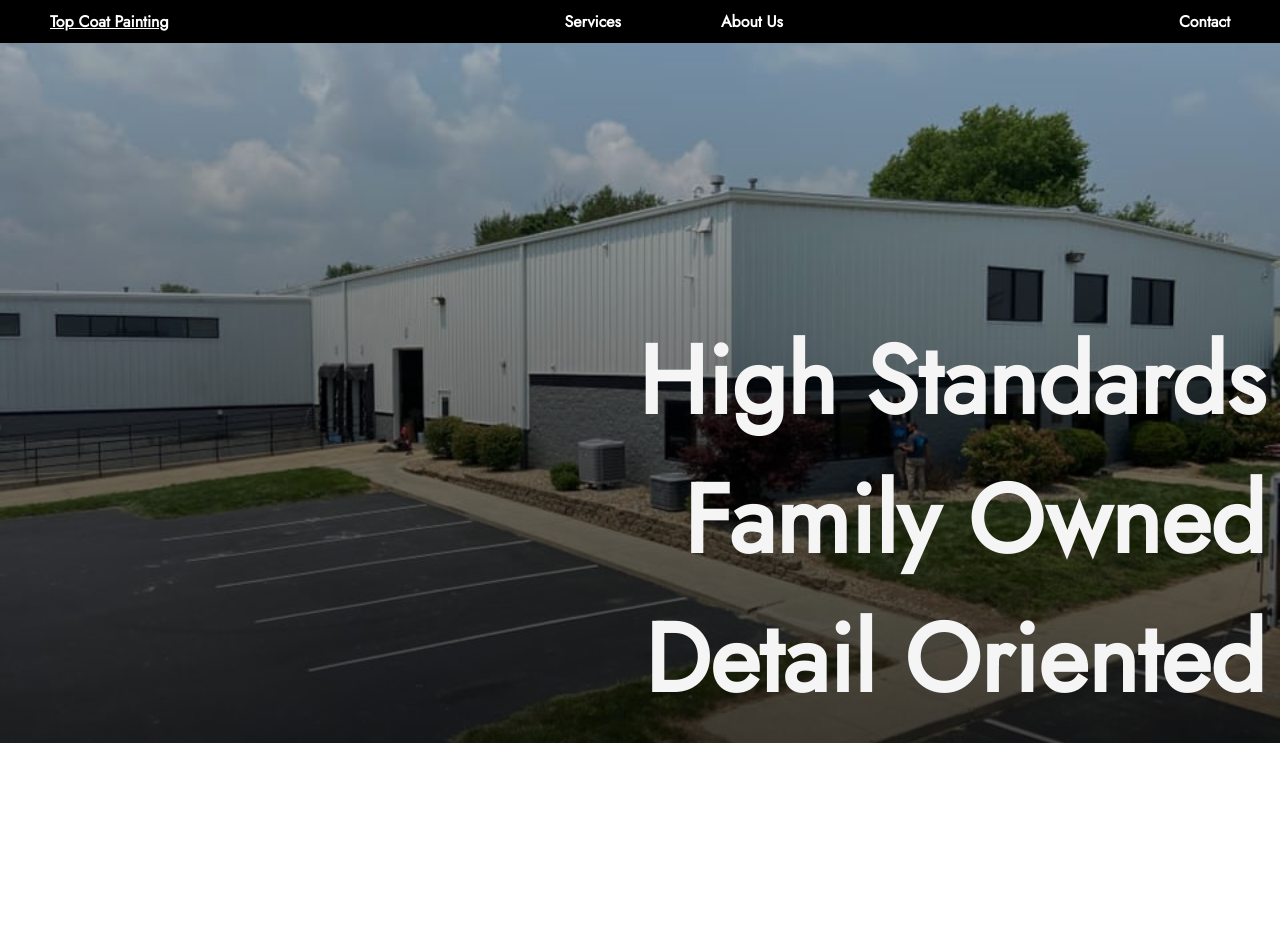
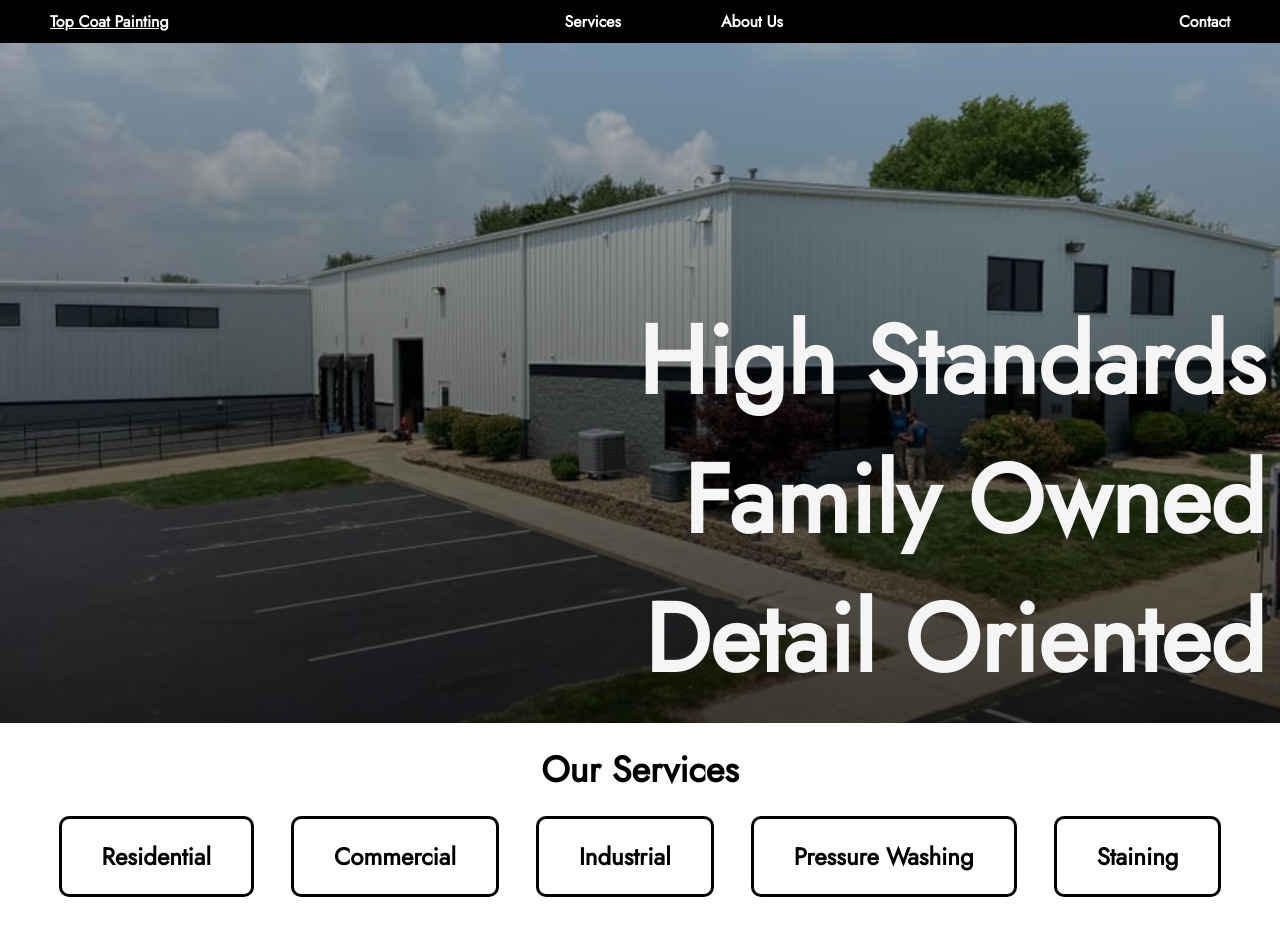
Before and after one commit to dfabert/topcoatindy, a React (Create React App) app: page / in a window 1280 px wide. Before the commit the page ends 800 px from the top, so only its background shows below. Built offline with nearby package versions, Linux system fonts and the light colour scheme.

Commit message:
Refs #9 ... added services section on home page.

```diff
--- a/src/App.css
+++ b/src/App.css
@@ -9,6 +9,23 @@ a {
   text-decoration: none;
 }
 
+h2 {
+  font-size: 36px;
+  margin: 0;
+}
+
+h4 {
+  font-size: 24px;
+}
+
 .content {
   max-width: 1200px;
+  margin: 0 auto;
+  width: 100%;
+  display: flex;
+  align-items: center;
 }
+
+.page {
+  flex-direction: column;
+}
--- a/src/components/Hero.js
+++ b/src/components/Hero.js
@@ -1,6 +1,6 @@
 import '../styles/hero.css';
 
-export function Hero() {
+export const Hero = () => {
 
     return <div className="hero">
         <div className='hero-text-wrapper'>
--- a/src/components/NavBar.js
+++ b/src/components/NavBar.js
@@ -3,7 +3,7 @@ import { Link } from 'react-router-dom';
 import '../styles/navbar.css';
 import { useState } from 'react';
 
-const navbarOptions = [
+export const navbarOptions = [
     {
         title:   {page:  "Services", path: '/services'},
         pages: [
@@ -27,9 +27,6 @@ const navbarOptions = [
 
 export function NavBar() {
     const [activeDropdown, setActiveDropdown] = useState(null);
-
-    console.log(activeDropdown)
-
     const location = useLocation().pathname;
 
     const CreateTextLink = ({text, path}) => {
--- a/src/pages/Home.js
+++ b/src/pages/Home.js
@@ -1,7 +1,22 @@
-import { Hero } from '../components/Hero'
+import { Hero } from '../components/Hero';
+import { navbarOptions } from '../components/NavBar';
 
-export function Home() {
-    return <div className='page'>
+import '../styles/home.css'
+
+const Services = () => {
+    return <div className='services page content'>
+        <h2>Our Services</h2>
+        <div className='services-list'>
+           {navbarOptions[0].pages.map((page, i) =>
+                <h4 key={i}>{page.page}</h4>
+           )}
+        </div>
+    </div>
+}
+
+export const Home = () => {
+    return <div className='home'>
             <Hero />
+            <Services />
         </div>
 }
--- a/src/styles/hero.css
+++ b/src/styles/hero.css
@@ -1,6 +1,6 @@
 .hero {
   position: relative;
-  height: calc(100vh - 100px);
+  height: calc(100vh - 120px);
   width: 100%;
   background: transparent no-repeat center;
   background-size: cover;
--- /dev/null
+++ b/src/styles/home.css
@@ -0,0 +1,18 @@
+.services {
+    padding: 20px 0
+}
+
+.services-list {
+    display: flex;
+    justify-content: space-around;
+    flex-wrap: wrap;
+    width: 100%;
+}
+
+.services-list > h4 {
+    padding: 20px 40px;
+    border: 3px solid black;
+    border-radius: 10px;
+    white-space: nowrap;
+    margin: 20px 10px
+}
```
